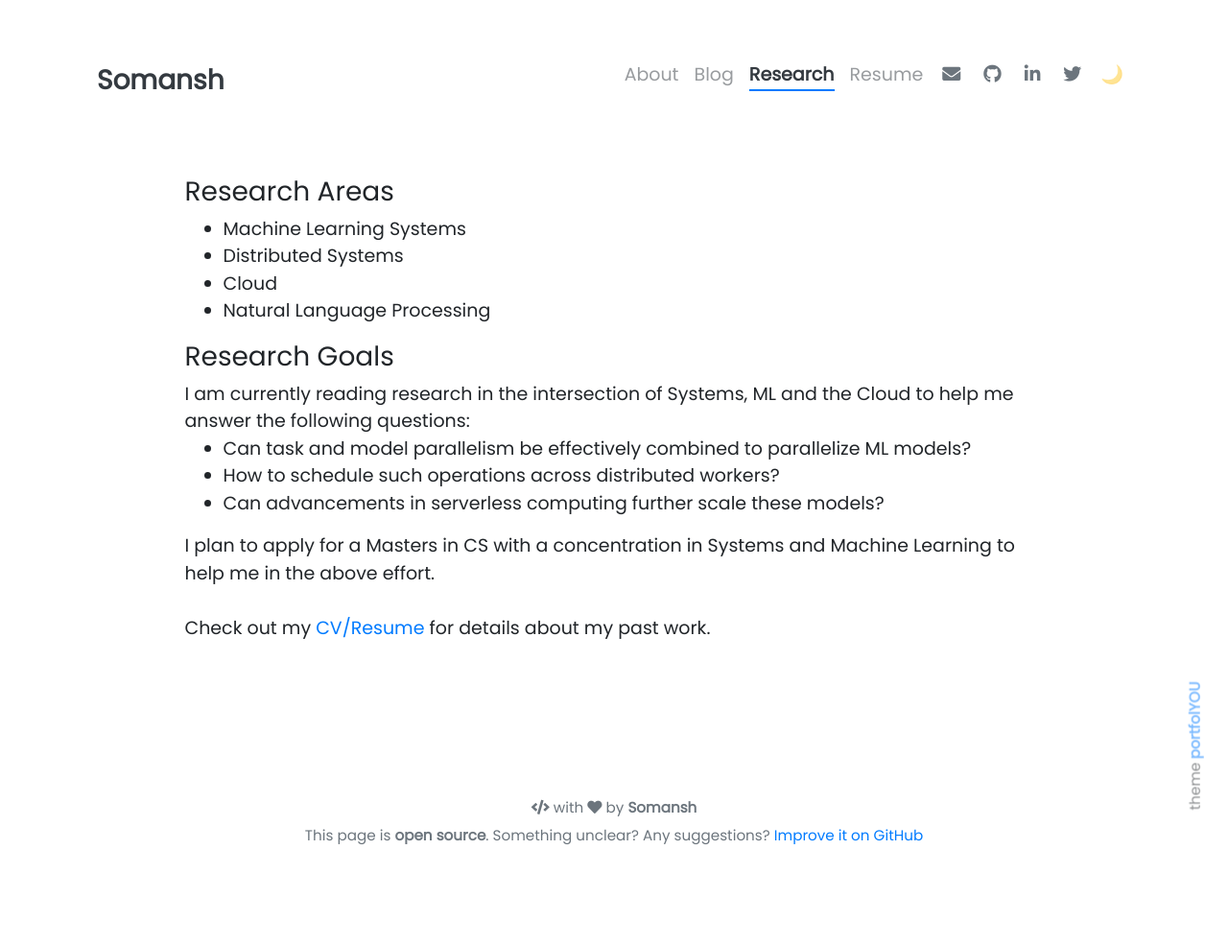
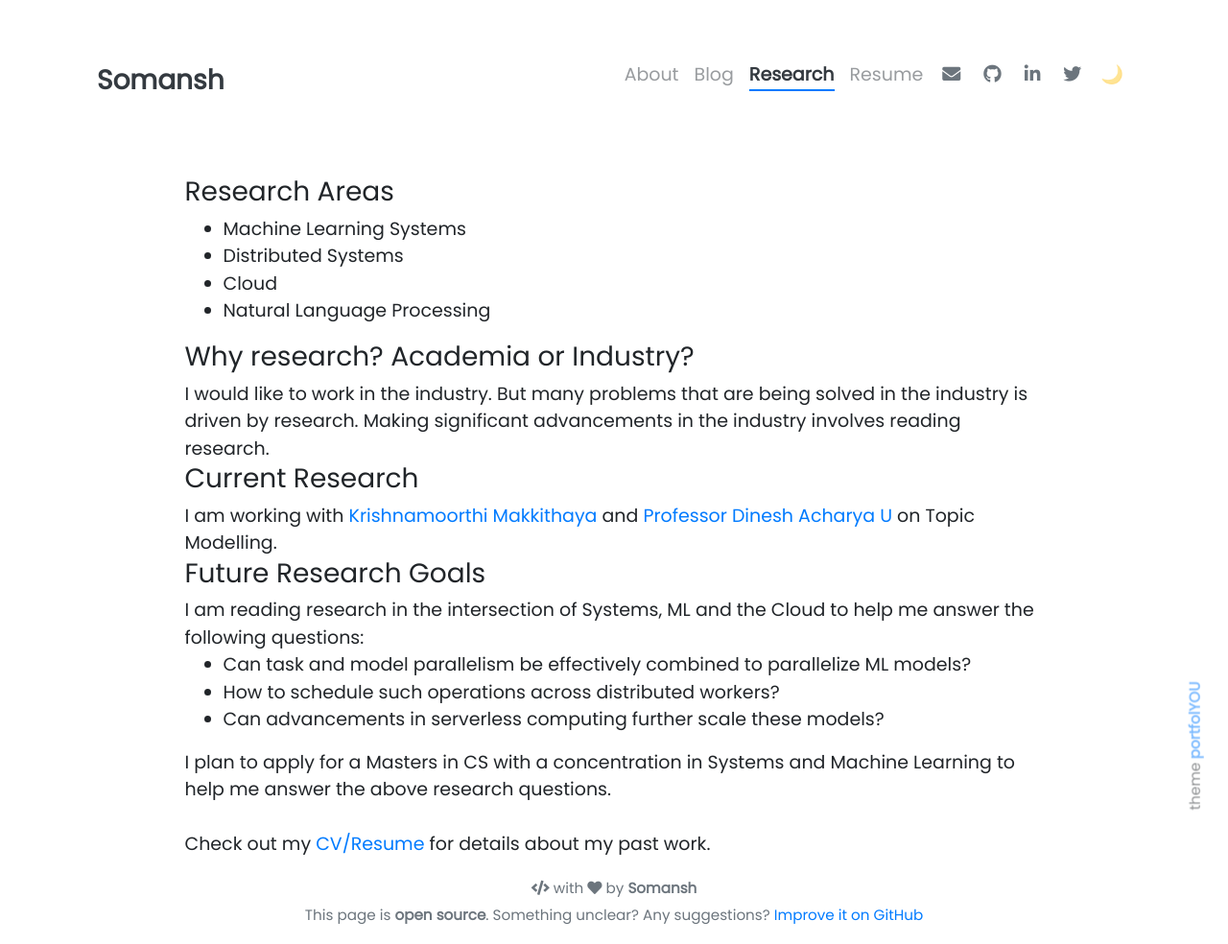
Before and after one commit to somanshreddy/somanshreddy.github.io, a Jekyll site: the page built from pages/research.md, in a window 1280 px wide. Shown: the whole page at 96% size. Built offline with Jekyll 4.4.1, drawn with Linux system fonts in a browser that asks for light colours; nearby versions of some CDN libraries; before the commit the page ends 900 px from its top, so only the background shows below that.

Commit message:
Updating research section

```diff
--- a/_includes/about/research.html
+++ b/_includes/about/research.html
@@ -8,8 +8,15 @@
   	<li>Natural Language Processing</li>
   </ul>
 
-  <h3>Research Goals</h3>
-  I am currently reading research in the intersection of Systems, ML and the Cloud to help me answer the following questions:
+  <h3>Why research? Academia or Industry?</h3>
+
+  I would like to work in the industry. But many problems that are being solved in the industry is driven by research. Making significant advancements in the industry involves reading research.
+
+  <h3>Current Research</h3>
+  I am working with <a href="https://manipal.edu/mit/department-faculty/faculty-list/krishnamoorthi-makkithaya.html">Krishnamoorthi Makkithaya</a> and <a href="https://manipal.edu/mit/department-faculty/faculty-list/dinesh-acharya-u.html">Professor Dinesh Acharya U</a> on Topic Modelling.
+
+  <h3>Future Research Goals</h3>
+  I am reading research in the intersection of Systems, ML and the Cloud to help me answer the following questions:
 
   <ul>
    <li>Can task and model parallelism be effectively combined to parallelize ML models?</li>
@@ -17,7 +24,7 @@
    <li>Can advancements in serverless computing further scale these models?</li>
   </ul>
 
-  I plan to apply for a Masters in CS with a concentration in Systems and Machine Learning to help me in the above effort. <br> <br>
+  I plan to apply for a Masters in CS with a concentration in Systems and Machine Learning to help me answer the above research questions. <br> <br>
 
   Check out my <a href="https://drive.google.com/file/d/1ReNcJ3OBSsS92TOQSbum2PXcYuULdD63/view?usp=sharing">CV/Resume</a> for details about my past work.
 
--- a/_sass/_landing.scss
+++ b/_sass/_landing.scss
@@ -51,7 +51,7 @@
   overflow: hidden;
   font-family: "Poppins", sans-serif;
   font-size: 40px;
-  animation: animated-text2 2s steps(30,end) 2s 1 normal both;
+  animation: animated-text2 2s steps(30,end) 2.5s 1 normal both;
 }
 
 /* text animation */
```
Also changed, not shown: pages/about.md (+1 -3 lines).
